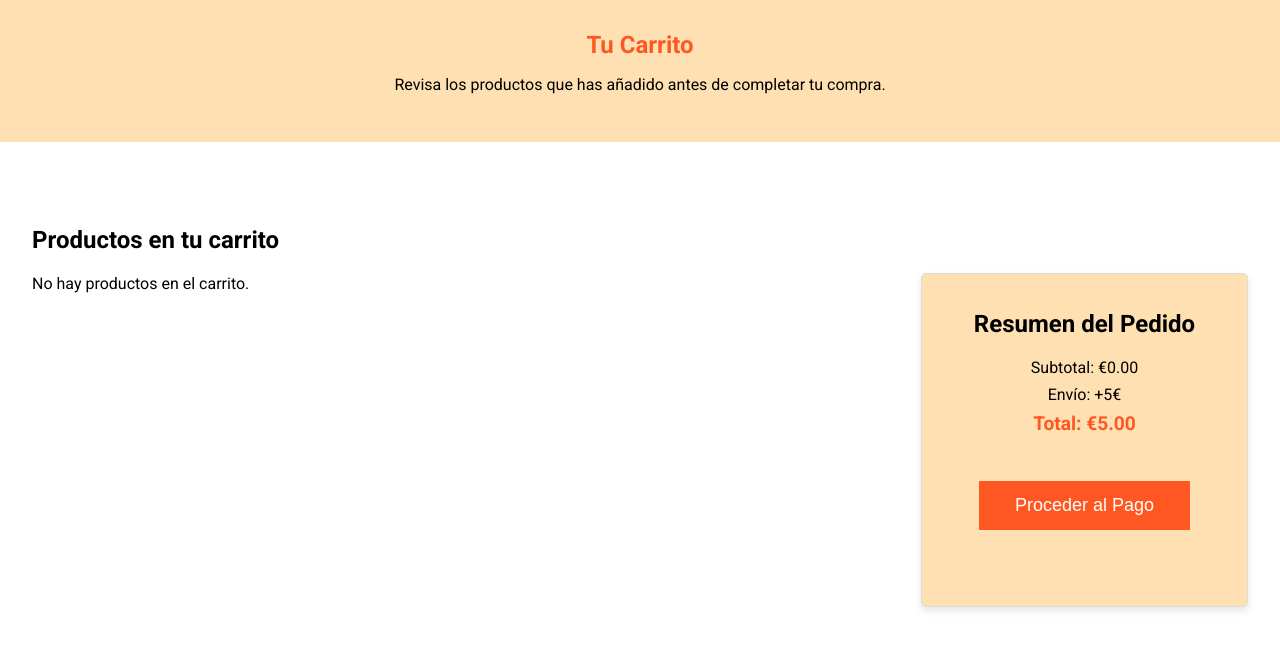
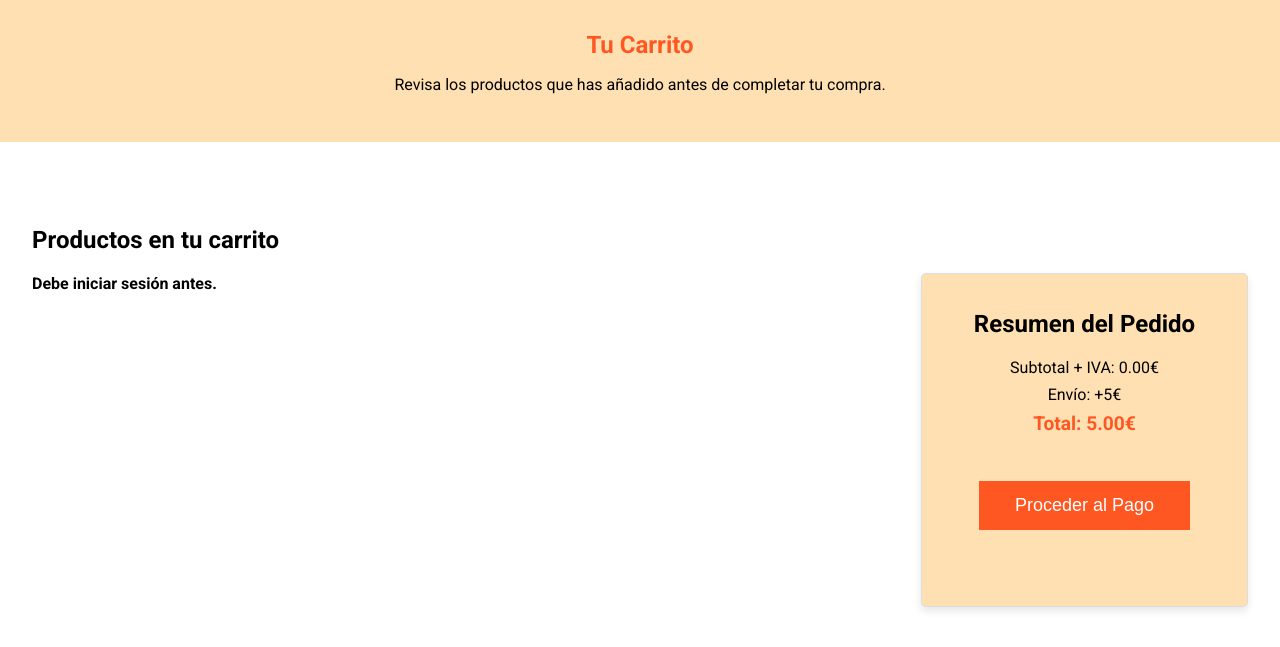
Before and after one commit to rekloyd/daw2_sm7a1_projecte_grup04, a PHP site: page /apl/carrito.php in a window 1280 px wide. Shown: the part 71-718 px from the top of the page. Run offline with PHP 8.4, Linux system fonts and the light colour scheme.

Commit message:
Upgraded carrito.php

```diff
--- a/apl/carrito.php
+++ b/apl/carrito.php
@@ -13,7 +13,7 @@
         function updateTotal() {
             const quantities = document.querySelectorAll('.quantity-selector');
             let subtotal = 0;
-            quantities.forEach((input, index) => {
+            quantities.forEach((input) => {
                 const price = parseFloat(input.dataset.price);
                 const quantity = parseInt(input.value);
                 subtotal += price * quantity;
@@ -26,7 +26,6 @@
 <?php
 session_start();
 
-// Verificar si existe la clave 'username' en la sesión
 $usuario = isset($_SESSION['username']) ? $_SESSION['username'] : NULL;
 $tipoUsuario = isset($_SESSION['tipo']) ? $_SESSION['tipo'] : NULL;
 ?>
@@ -44,7 +43,6 @@ $tipoUsuario = isset($_SESSION['tipo']) ? $_SESSION['tipo'] : NULL;
                 <?php
                 if ($usuario) {
                     echo "<li style=\"color:blue; font-weight:bold;\"><a href='areasPersonales.php?tipo=" . $tipoUsuario . "' style='color:inherit;'>Hola, " . strtoupper(htmlspecialchars($usuario)) . "</a></li>";
-
                     echo "<li><a href='logout.php' class='log-in'>Cerrar sesión</a></li>";
                 } else {
                     echo "<li><a href='login.html' class='log-in'>Log In</a></li>";
@@ -63,11 +61,14 @@ $tipoUsuario = isset($_SESSION['tipo']) ? $_SESSION['tipo'] : NULL;
             <div class="cart-items">
                 <h2>Productos en tu carrito</h2>
                 <?php
-                session_start();
                 $subtotal = 0;
+
+                if (!isset($_SESSION['username'])) {
+                    echo "<p><b>Debe iniciar sesión antes.</b></p>";
+                } else {
                     if (isset($_SESSION['cart']) && count($_SESSION['cart']) > 0) {
                         foreach ($_SESSION['cart'] as $index => $product) {
-                        $subtotal += $product['price'] * $product['quantity'];
+                            $subtotal += ($product['price'] * $product['quantity'])* 1.21;
                             echo "<div class='cart-item'>";
                             echo "<div class='cart-item-left'>";
                             echo "<div class='cart-item-details'>";
@@ -88,13 +89,14 @@ $tipoUsuario = isset($_SESSION['tipo']) ? $_SESSION['tipo'] : NULL;
                     } else {
                         echo "<p>No hay productos en el carrito.</p>";
                     }
+                }
                 ?>
             </div>
             <div class="cart-summary text-center">
                 <h2>Resumen del Pedido</h2>
-                <p>Subtotal: <span id="subtotal" class="price">€<?php echo number_format($subtotal, 2); ?></span></p>
+                <p>Subtotal + IVA: <span id="subtotal" class="price"><?php echo number_format($subtotal, 2); ?></span>€</p>
                 <p>Envío: +5€</p>
-                <p><strong>Total: <span id="total" class="price">€<?php echo number_format($subtotal + 5, 2); ?></span></strong></p>
+                <p><strong>Total: <span id="total" class="price"><?php echo number_format($subtotal + 5, 2); ?>€</span></strong></p>
                 <br><br>
                 <button class="cta-button-pay">Proceder al Pago</button>
             </div>
```
Lines whose indentation alone changed are shown as unchanged.
